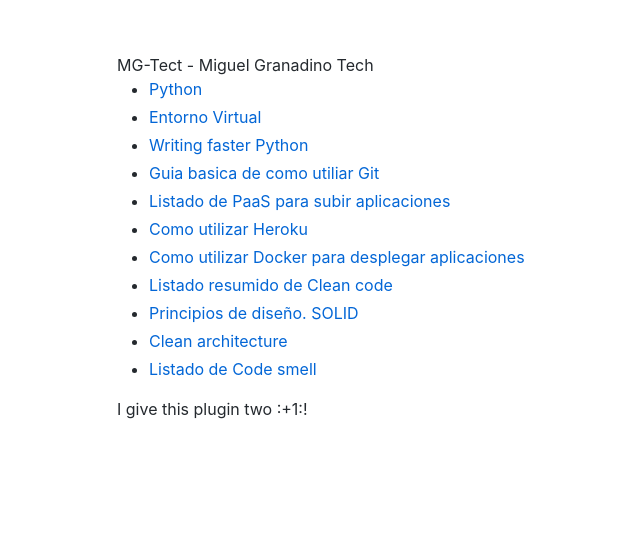
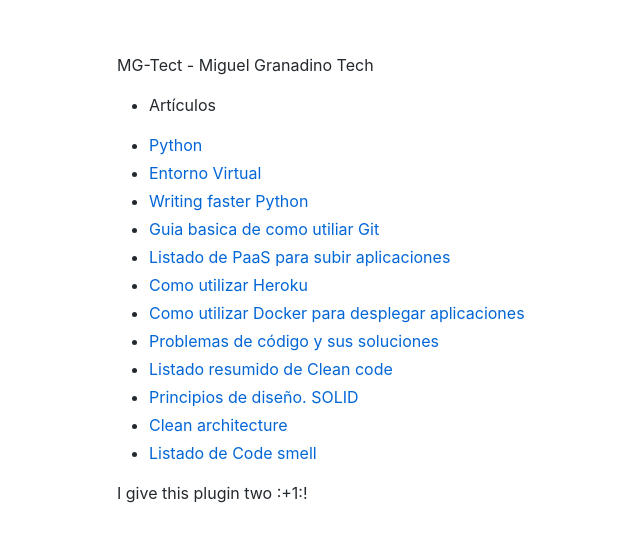
Before and after one commit to Akira3030/formacion, a Jekyll site: the page built from index.md, in a window 1280 px wide. Shown: the top 542 px of the page, without its empty margins (78-718 px from the left). Built offline with Jekyll 4.4.1, drawn with Linux system fonts in a browser that asks for light colours.

Commit message:
Update index.md

```diff
--- a/index.md
+++ b/index.md
@@ -1,7 +1,9 @@
 ---
 layout: default
-title: coronavirus
+title: Articulos
 ---
+
+* Artículos
 
 * [Python](test.md)
 * [Entorno Virtual](articulos/python-entorno-virtual.md)
@@ -10,7 +12,8 @@
 * [Listado de PaaS para subir aplicaciones](articulos/algunos-paas-para-nuestras-aplicaciones.md)
 * [Como utilizar Heroku](articulos/usando-heroku-para-nuestras-aplicaciones.md)
 * [Como utilizar Docker para desplegar aplicaciones](articulos/desplegando-aplicaciones-con-docker.md)
-* [Listado resumido de Clean code](articulos/clean-code.md)
+* [Problemas de código y sus soluciones](articulos/clean-code.md)
+* [Listado resumido de Clean code](articulos/problemas-y-soluciones.md)
 * [Principios de diseño. SOLID](articulos/)
 * [Clean architecture](articulos/)
 * [Listado de Code smell](articulos/lista-de-code-smells.md)
```
